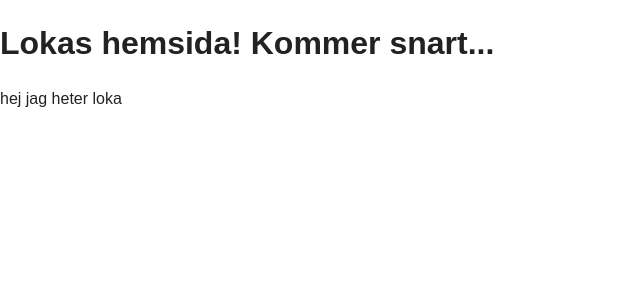
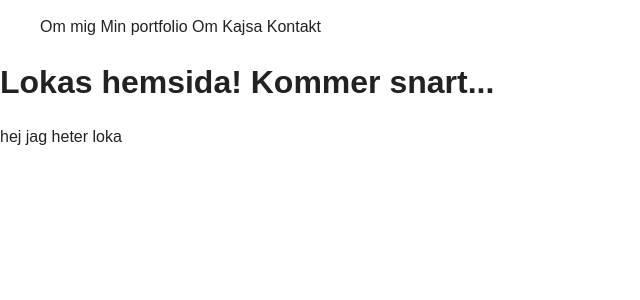
Before and after one commit to lokakanarp/lokashemsida, a PHP site: page /index.html in a window 1280 px wide. Shown: the top 300 px of the page, without its empty margins (0-640 px from the left). Run offline with PHP 8.4, Linux system fonts and the light colour scheme.

Commit message:
la till en meny

```diff
--- a/css/main.css
+++ b/css/main.css
@@ -280,3 +280,9 @@ textarea {
         page-break-after: avoid;
     }
 }
+ul {
+    list-style: none;
+}
+ul li {
+    display:inline;
+}
--- a/index.html
+++ b/index.html
@@ -20,6 +20,18 @@
         <![endif]-->
 
         <!-- Add your site or application content here -->
+        <nav>
+            <ul>
+                <li>Om mig
+                </li>
+                <li>Min portfolio
+                </li>
+                <li>Om Kajsa
+                </li>
+                <li>Kontakt
+                </li>
+            </ul>
+        </nav>
         <h1>Lokas hemsida! Kommer snart... </h1>
         <p>hej jag heter loka</p>
 
```
